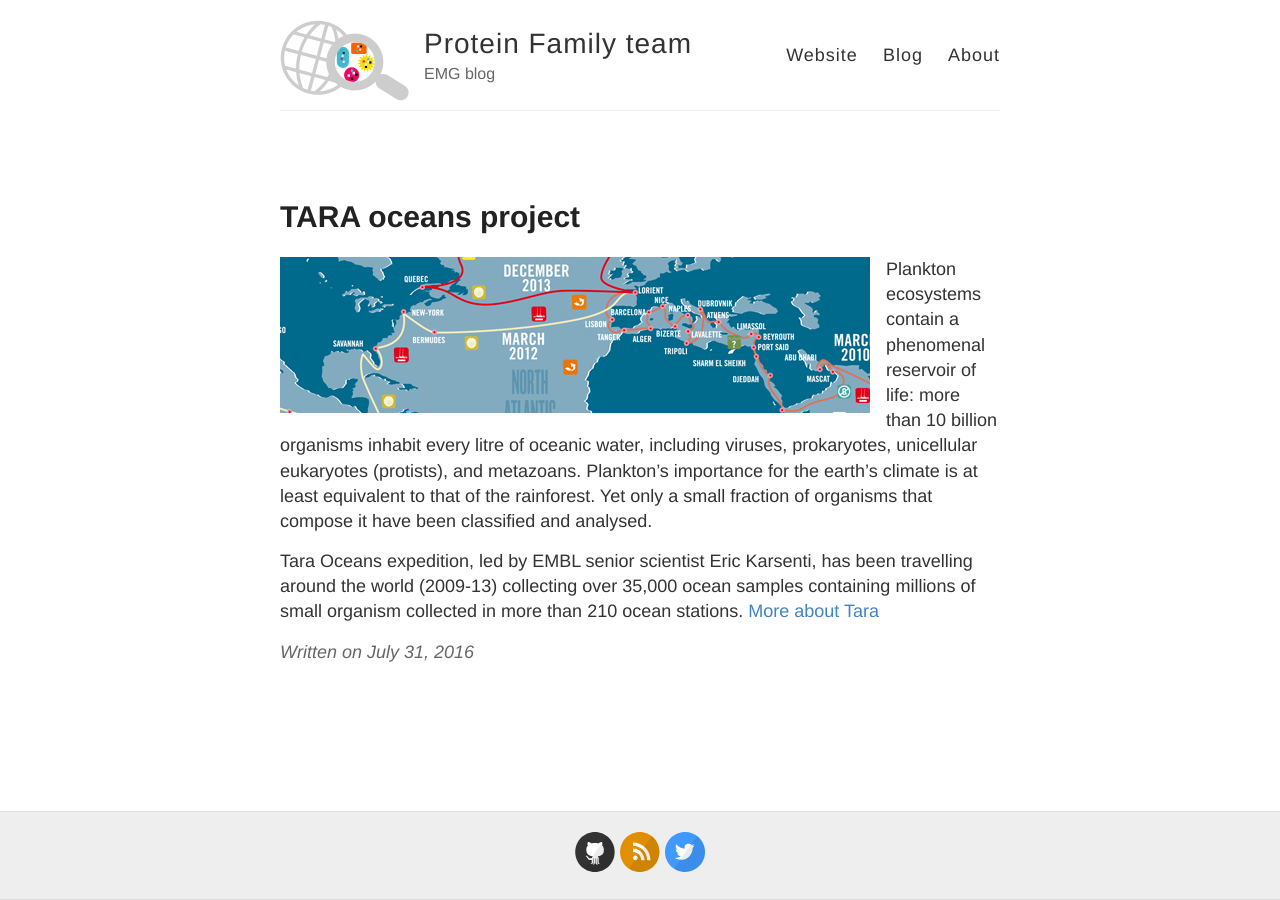
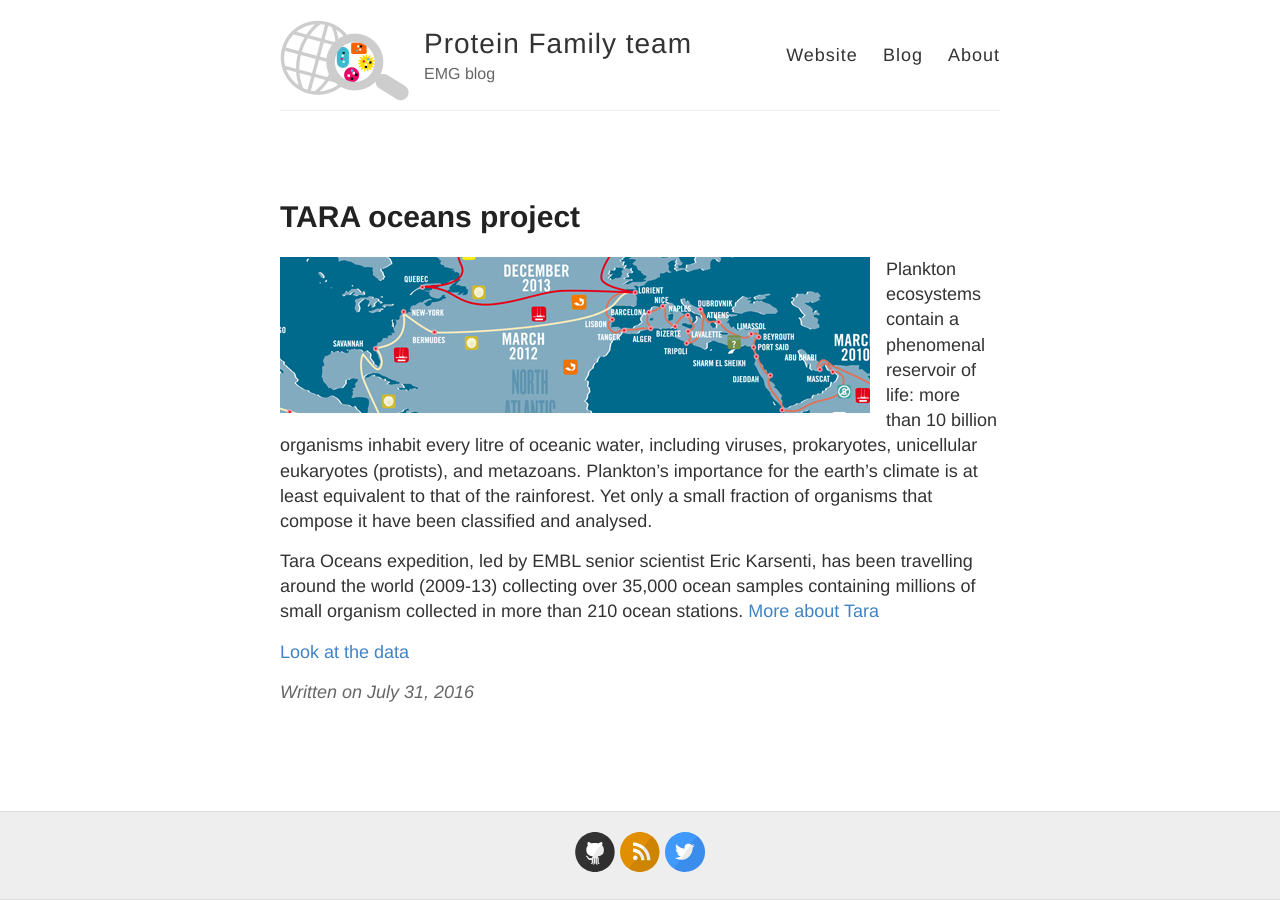
Before and after one commit to EBI-Metagenomics/blog, a Jekyll site: the page built from _posts/2016-08-01-TARA-oceans-project.md, in a window 1280 px wide. Built offline with Jekyll 4.4.1, drawn with Linux system fonts in a browser that asks for light colours.

Commit message:
add external link to post page if present

```diff
--- a/_layouts/post.html
+++ b/_layouts/post.html
@@ -9,6 +9,14 @@
     {{ content }}
   </div>
 
+  {% if page.emg %}
+  <p>
+    <a href="{{ page.emg.url }}">{{ page.emg.text | escape }}</a>
+  </p>
+  {% else %}
+  <!-- no link defined -->
+  {% endif %}
+
   <div class="date">
     Written on
     <time datetime="{{ page.date | date: '%Y-%m-%dT%T' }}">{{ page.date | date: "%B %e, %Y" }}</time>
```
